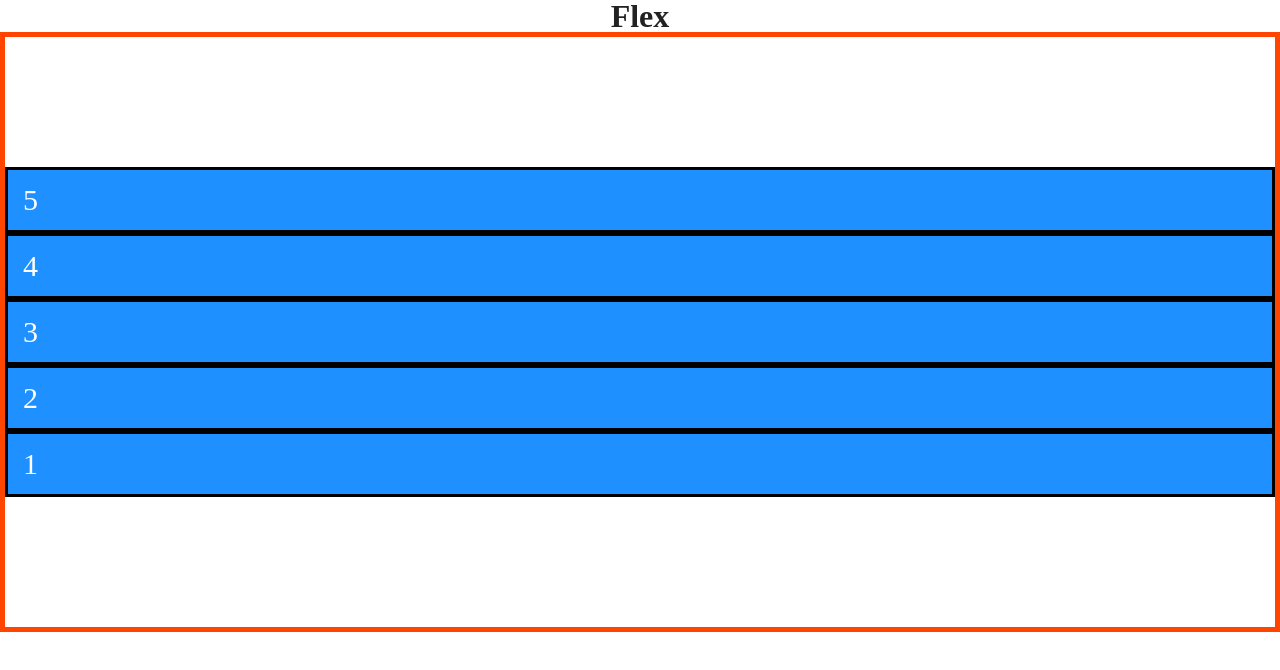
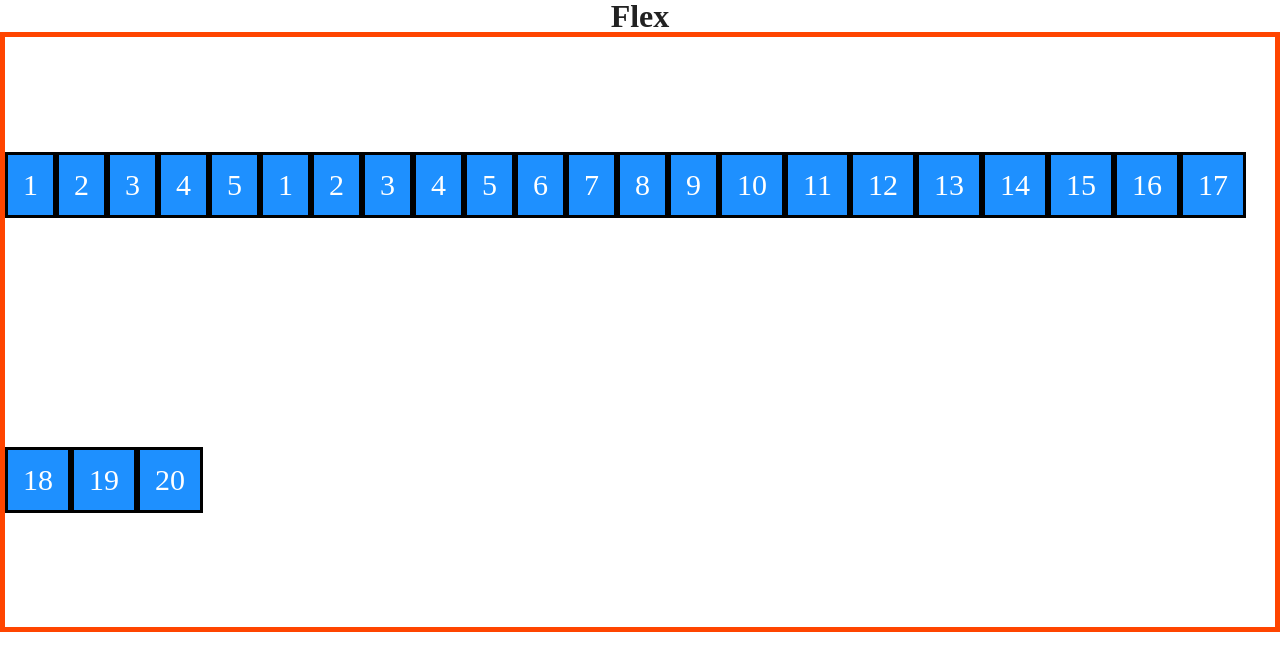
Before and after one commit to Illia-11/solar-system, a plain HTML site: page assets/pages/flex.html in a window 1280 px wide. Drawn offline with Linux system fonts and the light colour scheme.

Commit message:
Add align-content example

```diff
--- a/assets/CSS/flex.css
+++ b/assets/CSS/flex.css
@@ -26,7 +26,7 @@
     row-reverse - зправа наліво
     column-reverse - знизу вверх
   */
-  flex-direction: column-reverse;
+  flex-direction: row;
 
   /*
     justify-content - керує розміщенням елементу вздовж головної вісі
@@ -38,7 +38,7 @@
     space-around - кожен елемент штовхається зліва та зправа на однакову відстань від інших елементів ( x до стінок та 2х між елементами)
     space-between - елементи відштовхуються один від одного, але не від стінок контейнера (х тільки між елементами)
   */
-  justify-content: center;
+  justify-content: flex-start;
 
 
   /*
@@ -50,8 +50,29 @@
     center - озміщує флекс-дітей по центру головної осі
     baseline - вирівнює елементи вздовж базової лінії
   */
-  align-items: stretch;
+  align-items: center;
 
+  /*
+    flex-wrap - керує кількістю ліній у контейнері
+
+    nowrap - немає обертання дітей, 1 лінія у контейнері (за замовчуванням)
+    wrap - додає нові лінії до контейнеру поки всі діти не будуть розміщені
+    wrap-reverse - додає нові лінії до контейнеру поки всі діти не будуть розміщені при цьому може змінювати напрямок бічної вісі
+  */
+  flex-wrap: wrap;
+
+  /*
+    align-content - керує простором та вирівнюванням рядків відносно поперечної осі
+
+    stretch - ділить вільний простір у поперечної вісі порівну (за замовчуванням)
+    flex-start - розміщуються з початку поперчної вісі, простір у кінці
+    flex-end - розміщуються з кінця поперчної вісі, простір зосереджено на початку
+    center - розміщуються в центрі, простір на початку та у кінці
+    space-evenly - однаова відстань між рядками та стінками
+    space-around - елементи в рядку штовхаються на однакову відстань в обидва боки
+    space-between - крайні елементи біля стінок, простір рівномірно між рядків
+  */
+  align-content: stretch;
   border: 5px solid orangered;
 }
 
--- a/assets/pages/flex.html
+++ b/assets/pages/flex.html
@@ -21,6 +21,26 @@
       <div class="flex-item">3</div>
       <div class="flex-item">4</div>
       <div class="flex-item">5</div>
+      <div class="flex-item">1</div>
+      <div class="flex-item">2</div>
+      <div class="flex-item">3</div>
+      <div class="flex-item">4</div>
+      <div class="flex-item">5</div>
+      <div class="flex-item">6</div>
+      <div class="flex-item">7</div>
+      <div class="flex-item">8</div>
+      <div class="flex-item">9</div>
+      <div class="flex-item">10</div>
+      <div class="flex-item">11</div>
+      <div class="flex-item">12</div>
+      <div class="flex-item">13</div>
+      <div class="flex-item">14</div>
+      <div class="flex-item">15</div>
+      <div class="flex-item">16</div>
+      <div class="flex-item">17</div>
+      <div class="flex-item">18</div>
+      <div class="flex-item">19</div>
+      <div class="flex-item">20</div>
     </div>
   </body>
 </html>
```
